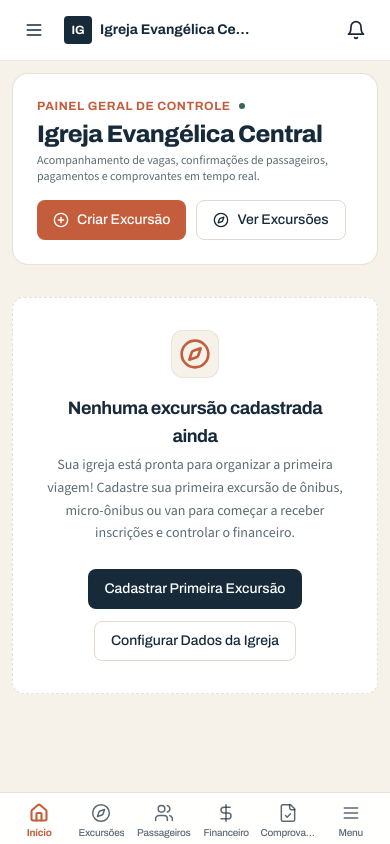
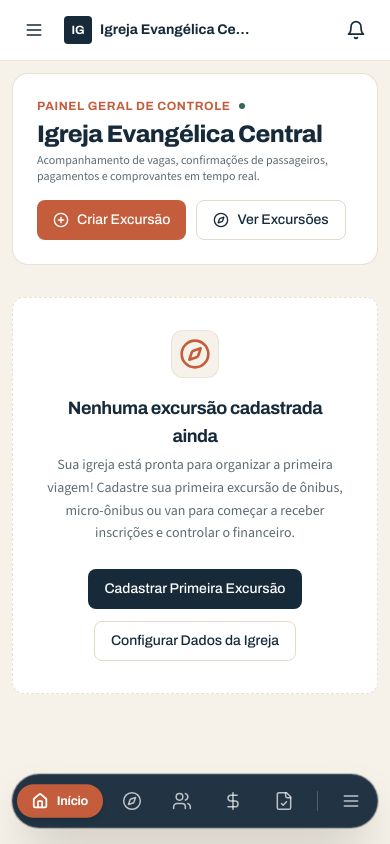
Before and after one commit to Taiwansz/jornada-gestao-excursoes, a Next.js app: page / in a window 390 px wide. Built offline with nearby package versions, Linux system fonts and the light colour scheme.

Commit message:
style(mobile): implement Thallium Floating Capsule Dock navigation

```diff
--- a/src/components/layout/LayoutWrapper.tsx
+++ b/src/components/layout/LayoutWrapper.tsx
@@ -62,13 +62,13 @@ export const LayoutWrapper: React.FC<LayoutWrapperProps> = ({ children }) => {
         {/* Sticky Header */}
         <Header onToggleMobileNav={() => setMobileNavOpen(!mobileNavOpen)} />
 
-        {/* Page Body with Mobile Bottom Padding */}
-        <main className="flex-1 p-3 sm:p-6 lg:p-8 max-w-7xl mx-auto w-full pb-24 lg:pb-8">
+        {/* Page Body with Thallium Dock Bottom Spacing */}
+        <main className="flex-1 p-3 sm:p-6 lg:p-8 max-w-7xl mx-auto w-full pb-28 lg:pb-8">
           {children}
         </main>
       </div>
 
-      {/* App Mobile Bottom Bar */}
+      {/* Thallium Style Floating Capsule Dock */}
       <MobileBottomBar
         onOpenMenu={() => setMobileNavOpen(true)}
         pendingReceiptsCount={pendingReceiptsCount}
--- a/src/components/layout/MobileBottomBar.tsx
+++ b/src/components/layout/MobileBottomBar.tsx
@@ -32,46 +32,56 @@ export const MobileBottomBar: React.FC<MobileBottomBarProps> = ({
   ];
 
   return (
-    <div className="lg:hidden fixed bottom-0 left-0 right-0 z-40 bg-white/95 backdrop-blur-md border-t border-jornada-border/80 shadow-lg px-2 py-1.5 pb-safe select-none">
-      <nav className="flex items-center justify-around max-w-md mx-auto">
+    <div className="lg:hidden fixed bottom-4 left-3 right-3 z-40 max-w-lg mx-auto select-none pointer-events-auto">
+      {/* Floating Capsule Dock (Estilo Thallium) */}
+      <nav className="bg-jornada-navy/95 backdrop-blur-xl text-white border border-white/15 shadow-2xl rounded-full p-1.5 flex items-center justify-between gap-1 ring-1 ring-black/20">
         {navItems.map((item) => {
           const Icon = item.icon;
           const isActive = pathname === item.href || (item.href !== '/' && pathname.startsWith(item.href));
+
+          if (isActive) {
+            return (
+              <Link
+                key={item.href}
+                href={item.href}
+                className="flex items-center gap-2 bg-jornada-terracotta text-white rounded-full px-3.5 py-2 font-heading text-xs font-bold shadow-md transition-all duration-200 scale-105 shrink-0"
+              >
+                <Icon className="w-4 h-4 stroke-[2.5px]" />
+                <span className="tracking-tight">{item.label}</span>
+                {item.badge && item.badge > 0 ? (
+                  <span className="w-4 h-4 bg-white text-jornada-terracotta text-[9px] font-extrabold rounded-full flex items-center justify-center ml-0.5">
+                    {item.badge}
+                  </span>
+                ) : null}
+              </Link>
+            );
+          }
 
           return (
             <Link
               key={item.href}
               href={item.href}
-              className={`relative flex flex-col items-center justify-center w-14 py-1 rounded-xl transition-all duration-150 active:scale-95 ${
-                isActive
-                  ? 'text-jornada-terracotta font-bold'
-                  : 'text-jornada-navy/70 hover:text-jornada-navy font-medium'
-              }`}
+              className="relative p-2.5 text-white/70 hover:text-white active:scale-90 transition-all rounded-full flex items-center justify-center shrink-0"
+              title={item.label}
             >
-              <div className="relative">
-                <Icon className={`w-5 h-5 ${isActive ? 'stroke-[2.5px]' : 'stroke-[1.8px]'}`} />
-                {item.badge && item.badge > 0 ? (
-                  <span className="absolute -top-1 -right-1.5 w-4 h-4 bg-jornada-terracotta text-white font-heading text-[9px] font-bold rounded-full flex items-center justify-center ring-2 ring-white">
-                    {item.badge}
-                  </span>
-                ) : null}
-              </div>
-              <span className="font-heading text-[10px] mt-0.5 tracking-tight truncate max-w-full">
-                {item.label}
-              </span>
+              <Icon className="w-5 h-5 stroke-[1.8px]" />
+              {item.badge && item.badge > 0 ? (
+                <span className="absolute top-1 right-1 w-2 h-2 bg-jornada-terracotta rounded-full ring-2 ring-jornada-navy" />
+              ) : null}
             </Link>
           );
         })}
 
+        {/* Separador Sutil */}
+        <div className="w-px h-5 bg-white/20 my-auto mx-0.5" />
+
         {/* Botão de Menu Mais */}
         <button
           onClick={onOpenMenu}
-          className="flex flex-col items-center justify-center w-14 py-1 text-jornada-navy/70 hover:text-jornada-navy active:scale-95 transition-all"
+          className="p-2.5 text-white/70 hover:text-white active:scale-90 transition-all rounded-full flex items-center justify-center shrink-0"
+          title="Menu Principal"
         >
           <Menu className="w-5 h-5 stroke-[1.8px]" />
-          <span className="font-heading text-[10px] mt-0.5 tracking-tight font-medium">
-            Menu
-          </span>
         </button>
       </nav>
     </div>
```
